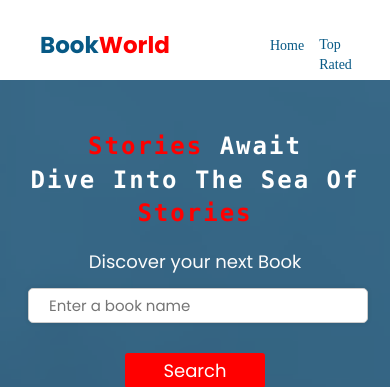
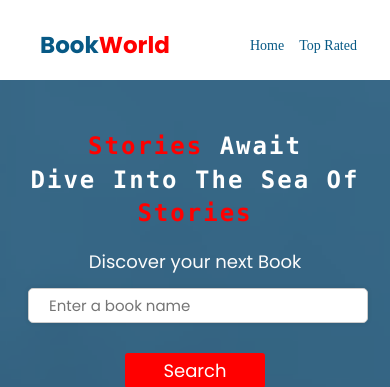
Before and after one commit to ShajahanPJ/datascience-project2-book-recommender-system, a Flask app: page / in a window 390 px wide. Shown: the top 387 px of the page. Run offline with Flask 3, Linux system fonts and the light colour scheme; parts of the project's set-up code (start-up, migrations or seed data) failed here and were passed over; some libraries are stand-ins or nearby versions.

Commit message:
css modified

```diff
--- a/static/css/style.css
+++ b/static/css/style.css
@@ -669,7 +669,7 @@ nav.navbar.bootsnav {
 
     }
     .nav-links {
-        margin-left: -150px;
+        margin-left: -170px;
     }
     .nav-links .scroll:nth-child(1) a {
         font-size: 14px;
```
